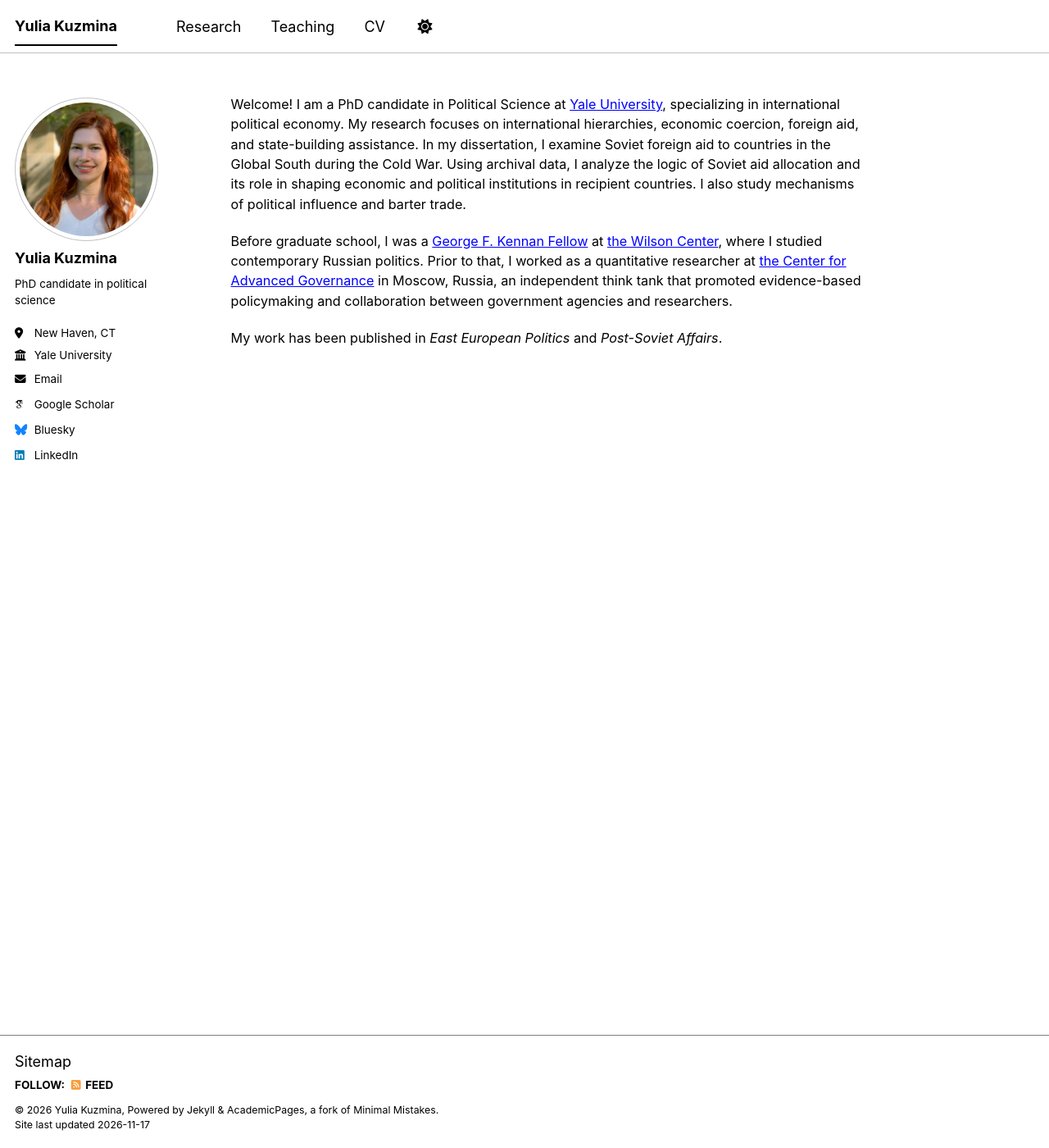
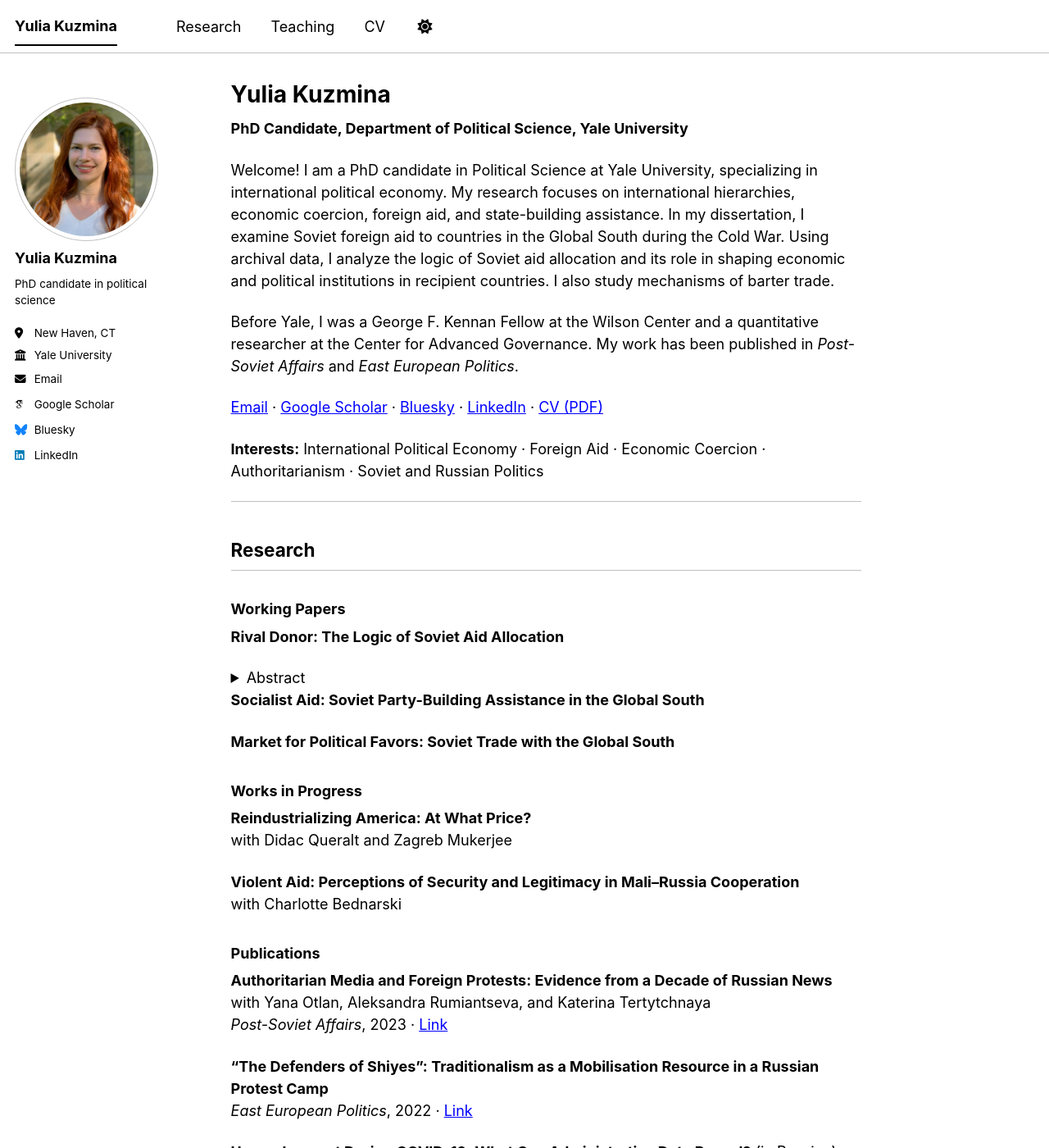
Before and after one commit to yuliakuzmina/yuliakuzmina.github.io, a Jekyll site: the page built from _pages/about.md, in a window 1280 px wide and 1400 px high. Shown: the whole window at 82% size. Built offline with Jekyll 4.4.1, drawn with Linux system fonts in a browser that asks for light colours; some web fonts are replaced; a script bundle is joined from its source files by our own code; library files that are not in the unit come from our copies; some of the changed text lies outside the part shown.

Commit message:
Update about.md

```diff
--- a/_pages/about.md
+++ b/_pages/about.md
@@ -1,18 +1,114 @@
 ---
 permalink: /
-title: ""
+title: "Yulia Kuzmina"
 author_profile: true
 redirect_from:
   - /about/
   - /about.html
 ---
 
-<div class="welcome-text" markdown="1">
+**PhD Candidate, Department of Political Science, Yale University**
 
-Welcome! I am a PhD candidate in Political Science at [Yale University](https://www.yale.edu), specializing in international political economy. My research focuses on international hierarchies, economic coercion, foreign aid, and state-building assistance. In my dissertation, I examine Soviet foreign aid to countries in the Global South during the Cold War. Using archival data, I analyze the logic of Soviet aid allocation and its role in shaping economic and political institutions in recipient countries. I also study mechanisms of political influence and barter trade.
+<!-- Paste your current welcome paragraph here, or adapt this draft. -->
 
-Before graduate school, I was a [George F. Kennan Fellow](https://www.wilsoncenter.org/opportunity/george-f-kennan-fellowship) at [the Wilson Center](https://www.wilsoncenter.org), where I studied contemporary Russian politics. Prior to that, I worked as a quantitative researcher at [the Center for Advanced Governance](https://cpur.pro/en) in Moscow, Russia, an independent think tank that promoted evidence-based policymaking and collaboration between government agencies and researchers.
+Welcome! I am a PhD candidate in Political Science at Yale University, specializing
+in international political economy. My research focuses on international hierarchies,
+economic coercion, foreign aid, and state-building assistance. In my dissertation, I
+examine Soviet foreign aid to countries in the Global South during the Cold War. Using
+archival data, I analyze the logic of Soviet aid allocation and its role in shaping
+economic and political institutions in recipient countries. I also study mechanisms of
+barter trade.
 
-My work has been published in *East European Politics* and *Post-Soviet Affairs*.
 
-</div>
+Before Yale, I was a George F. Kennan Fellow at the Wilson Center and a
+quantitative researcher at the Center for Advanced Governance. My work has
+been published in *Post-Soviet Affairs* and *East European Politics*.
+
+[Email](mailto:yulia.kuzmina@yale.edu) ·
+[Google Scholar](https://scholar.google.com/citations?user=bbCoOWgAAAAJ&hl=en) ·
+[Bluesky](https://bsky.app/profile/yuliakuzmina.bsky.social) ·
+[LinkedIn](https://www.linkedin.com/in/yulia-kuzmina-57488312b) ·
+[CV (PDF)](/files/Kuzmina_CV.pdf)
+
+
+
+**Interests:** International Political Economy · Foreign Aid · Economic
+Coercion · Authoritarianism · Soviet and Russian Politics
+
+---
+
+## Research {#research}
+
+### Working Papers
+
+**Rival Donor: The Logic of Soviet Aid Allocation**<br>
+ <!-- delete this line if not applicable -->
+<details markdown="1">
+<summary>Abstract</summary>
+
+
+This paper uses the case of Soviet aid allocation to challenge the assumption
+that every donor treats aid competition as a bidding game. The Soviet Union was
+a second mover in the Cold War competition for influence in the Global South: it
+entered late, had fewer resources than the United States, and rarely had the
+capacity to outbid Washington. Instead of entering a bidding war it was unlikely
+to win, Moscow pursued a reactive strategy: it rewarded shifts toward greater
+autonomy from Western powers rather than buying them. Leftist rhetoric alone was
+cheap talk and rarely secured Soviet support. By contrast, expropriating foreign
+assets sent a costly signal of a government's autonomy from the West, and such
+expropriations typically preceded Soviet aid. Washington, in turn, responded to
+Soviet involvement by trying to outbid Moscow. I develop this argument using original
+archival research, official Soviet statistics, periodicals, and the memoirs of
+senior Soviet officials. I test it with survival analysis and event-study models
+of the extensive and intensive margins of Soviet and American aid and imports.
+
+</details>
+
+**Socialist Aid: Soviet Party-Building Assistance in the Global South**
+
+**Market for Political Favors: Soviet Trade with the Global South**
+
+### Works in Progress
+
+**Reindustrializing America: At What Price?**<br>
+with Didac Queralt and Zagreb Mukerjee
+
+**Violent Aid: Perceptions of Security and Legitimacy in Mali–Russia Cooperation**<br>
+with Charlotte Bednarski
+
+### Publications
+
+**Authoritarian Media and Foreign Protests: Evidence from a Decade of Russian News**<br>
+with Yana Otlan, Aleksandra Rumiantseva, and Katerina Tertytchnaya<br>
+*Post-Soviet Affairs*, 2023 · [Link](https://www.tandfonline.com/doi/full/10.1080/1060586X.2023.2264079)
+
+**“The Defenders of Shiyes”: Traditionalism as a Mobilisation Resource in a Russian Protest Camp**<br>
+*East European Politics*, 2022 · [Link](https://www.tandfonline.com/doi/abs/10.1080/21599165.2022.2092842)
+
+**Unemployment During COVID-19: What Can Administrative Data Reveal?** (in Russian)<br>
+with Vitovt Kopytok<br>
+*Research on Public Administration*, Center for Advanced Governance, 2021
+
+---
+
+## Teaching {#teaching}
+
+**Globalization and Domestic Politics** (PLSC 2105 / GLBL 2203)<br>
+Teaching Fellow for Prof. Didac Queralt · Fall 2024, Fall 2025, Fall 2026<br>
+
+**Nuclear Politics** (PLSC 130)<br>
+Teaching Fellow for Prof. Alexandre Debs · Spring 2025<br>
+
+---
+
+## Education {#education}
+
+**PhD, Political Science**, Yale University — 2022–2028 (expected)<br>
+**MA, Sociology**, European University at Saint Petersburg — 2020<br>
+**BA, Sociology**, Saint Petersburg State University — 2016
+
+---
+
+## CV {#cv}
+
+[Download my CV (PDF)](/files/Kuzmina_CV.pdf)
```
